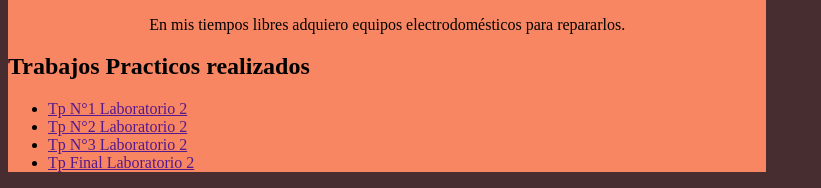
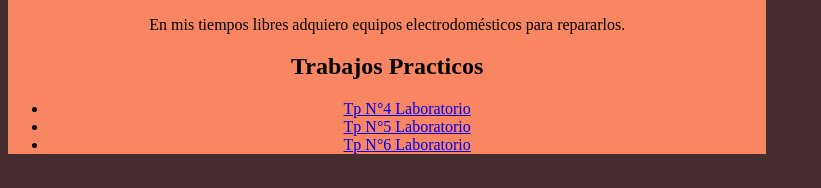
Before and after one commit to juancabralll/juancabralll.github.io, a plain HTML site: page index.html in a window 1280 px wide. Shown: the part 1083-1271 px from the top of the page, without its empty margins (0-821 px from the left). Drawn offline with Linux system fonts and the light colour scheme.

Commit message:
Añadí sección Trabajos P.

```diff
--- a/index.html
+++ b/index.html
@@ -33,13 +33,12 @@
 
             </div>
 
-            <div class="Trabajos Practicos">
-                <h2>Trabajos Practicos realizados</h2>
+            <div class="trabajos_practicos">
+                <h2>Trabajos Practicos </h2>
                 <ul>
-                    <li><a href="" target="_blank">Tp N°1 Laboratorio 2</a></li>
-                    <li><a href="" target="_blank">Tp N°2 Laboratorio 2</a></li>
-                    <li><a href="" target="_blank">Tp N°3 Laboratorio 2</a></li>
-                    <li><a href="" target="_blank">Tp Final Laboratorio 2</a></li>
+                    <li><a href="https://drive.google.com/drive/folders/1I2WKhDuCvoevZCIg3Q_4IJgFIsrZC53P?usp=drive_link" target="_blank">Tp N°4 Laboratorio </a></li>
+                    <li><a href="https://drive.google.com/drive/folders/1ljIyqPnVgbDK9NzG2eqw1f4dCqlIrxmJ?usp=drive_link" target="_blank">Tp N°5 Laboratorio </a></li>
+                    <li><a href="https://drive.google.com/drive/folders/1yutkGY7R2hXtSpkVTUr3RtinXInDj0tC?usp=drive_link" target="_blank">Tp N°6 Laboratorio </a></li>
                 </ul>
             </div>
         </div>
--- a/styles.css
+++ b/styles.css
@@ -33,3 +33,8 @@ body {
     text-align: center;
     width: 100%;
 }
+
+.trabajos_practicos {
+    text-align: center;
+    width: 100%;
+}
```
